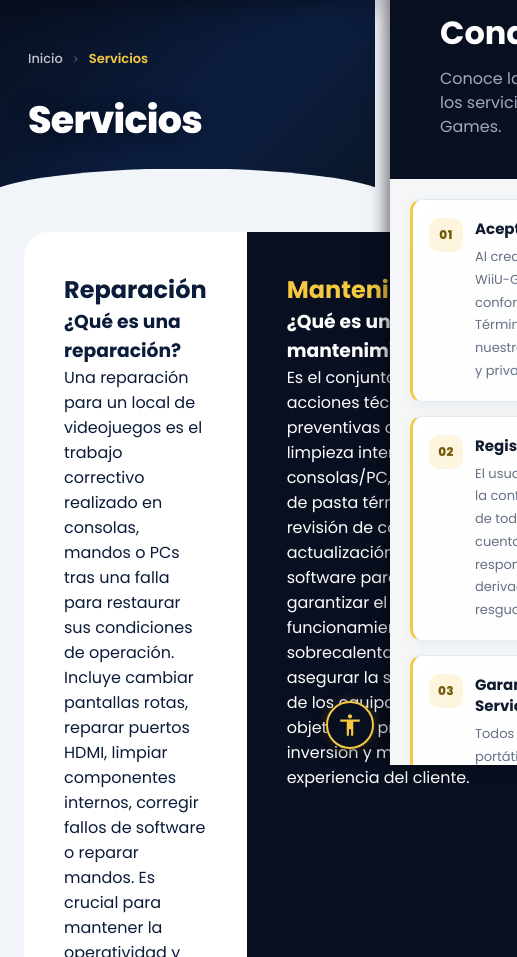
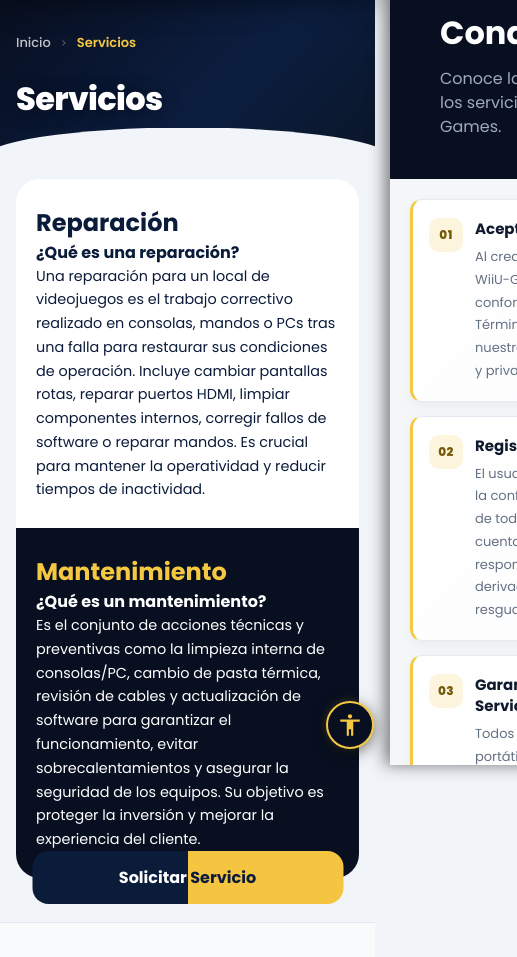
Before and after one commit to JulianM-17/PROYECTO-SENA-WIIU-GAMES, a plain HTML site: page Frontend/Pages/servicios.html in a window 390 px wide. Shown: the part 79-1036 px from the top of the page, 517 px wide, since content can reach past the window. Drawn offline with nearby package versions, Linux system fonts and the light colour scheme.

Commit message:
responsive

```diff
--- a/Frontend/Styles/servicios.css
+++ b/Frontend/Styles/servicios.css
@@ -559,6 +559,34 @@ body {
 }
 
 @media (max-width: 992px) {
+  .contenedor-servicios {
+    margin: 24px auto 48px;
+    padding: 0 16px;
+  }
+
+  .card {
+    grid-template-columns: 1fr;
+  }
+
+  .claro {
+    border-radius: 24px 24px 0 0;
+  }
+
+  .oscuro {
+    border-radius: 0 0 24px 24px;
+  }
+
+  .lado {
+    padding: 32px 28px;
+  }
+
+  .btn {
+    bottom: -26px;
+    min-height: 52px;
+    width: min(280px, calc(100% - 48px));
+    padding: 14px 20px;
+  }
+
   .porque-container {
     flex-direction: column;
     gap: 40px;
@@ -591,3 +619,42 @@ body {
     align-items: center;
   }
 }
+
+@media (max-width: 480px) {
+  .seccion-header {
+    padding: 36px 0;
+  }
+
+  .seccion-container {
+    padding: 0 16px;
+  }
+
+  .title-seccion {
+    font-size: 32px;
+  }
+
+  .contenedor-servicios {
+    margin: 20px auto 44px;
+  }
+
+  .lado {
+    padding: 26px 20px;
+  }
+
+  .lado h2 {
+    font-size: 1.5rem;
+  }
+
+  .lado h3 {
+    font-size: 1rem;
+  }
+
+  .lado p {
+    font-size: 0.9rem;
+    line-height: 1.65;
+  }
+
+  .btn {
+    width: calc(100% - 32px);
+  }
+}
```
